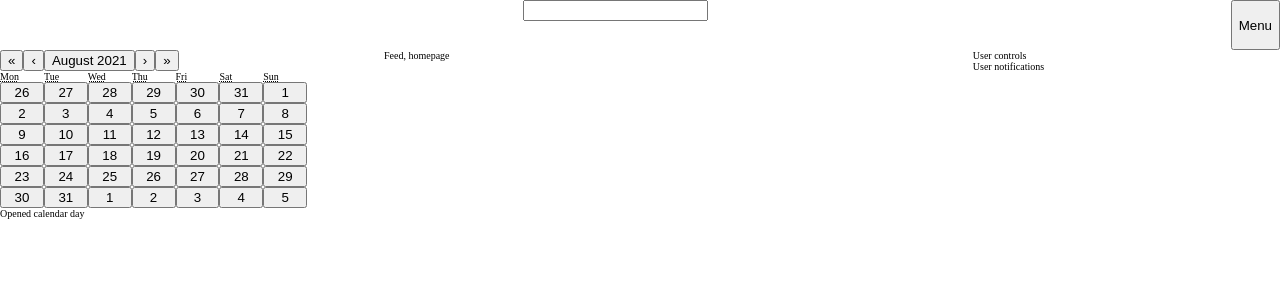
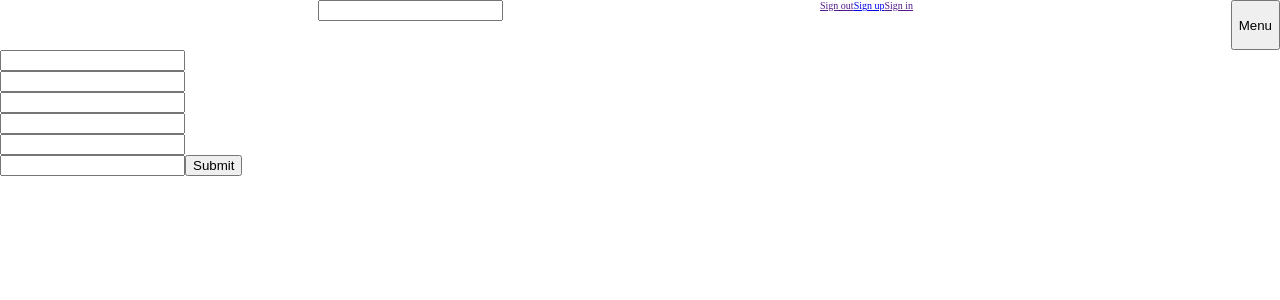
Before and after one commit to DownTown44/fitnet, a React (Create React App) app: page /signup in a window 1280 px wide. Shown: the top 300 px of the page. Built offline with nearby package versions, Linux system fonts and the light colour scheme.

Commit message:
V1_7 Basic signup form, Routing added

```diff
--- a/package.json
+++ b/package.json
@@ -3,6 +3,7 @@
   "version": "0.1.0",
   "private": true,
   "dependencies": {
+    "@auth0/auth0-react": "^1.6.0",
     "@testing-library/jest-dom": "^5.14.1",
     "@testing-library/react": "^11.2.7",
     "@testing-library/user-event": "^12.8.3",
@@ -18,9 +19,11 @@
     "react-calendar": "^3.4.0",
     "react-dom": "^17.0.2",
     "react-icons": "^4.2.0",
+    "react-router-dom": "^5.2.0",
     "react-scripts": "4.0.3",
     "sequelize": "^6.6.5",
     "sequelize-auto": "^0.8.3",
+    "validator": "^13.6.0",
     "web-vitals": "^1.1.2"
   },
   "scripts": {
--- a/src/App.js
+++ b/src/App.js
@@ -1,18 +1,43 @@
+import React, { useEffect, useState } from 'react';
+import { Route, Switch, useLocation } from 'react-router-dom';
+
 import Layout from './hoc/Layout';
 import Feed from './containers/Feed';
+import SignUpForm from './components/Forms/SignUpForm';
 
 import './css/style.css';
 
 function App() {
+  // To get the current location
+  // We need it to change the layouts prop based on this
+  const location = useLocation();
+  const [ layoutShown, setLayoutShown ] = useState(true);
+
+  // This useEffect on specific locations changes the property of the layout
+  // ex. in some locations the sidedrawers should not be mounted
+  useEffect(() => {
+    if (location.pathname === "/signup") {
+      setLayoutShown(false);
+    } else {
+      setLayoutShown(true);
+    }
+  }, [location]);
+
+  let routes = (
+    <Switch>
+      <Route path="/" exact>
+        <Feed />
+      </Route>
+      <Route path="/signup">
+        <SignUpForm/>
+      </Route>
+    </Switch>
+  );
+
   return (
-    <div className="App">
-      <Layout>
-        {/* TODO: The children will be dynamic, and will be changed with routing */}
-        <div className="content">
-          <Feed/>
-        </div>
-      </Layout>
-    </div>
+    <Layout isShown={layoutShown}>
+      {routes}
+    </Layout>
   );
 }
 
--- /dev/null
+++ b/src/components/Forms/FormHandler.jsx
@@ -0,0 +1 @@
+// TODO: wrapper component for forms to change registration form (user, sport facility)
--- /dev/null
+++ b/src/components/Forms/SignUpForm.jsx
@@ -0,0 +1,48 @@
+import React, { useState } from 'react';
+
+import Input from '../UI/Input';
+import Button from '../UI/Button';
+
+const SignUpForm = () => {
+  const [signUpData, setSignUpData] = useState(
+    {
+      email: '',
+      firstName: '',
+      lastName: '',
+      phoneNumber: '',
+      password: '',
+      repeatedPassword: '',
+
+    }
+  );
+
+  const handleChange = (event, stateName) => {
+    setSignUpData((prevState) => {
+      return {
+        ...prevState,
+        [stateName]: event.target.value
+      };
+    });
+  };
+
+  const onSubmit = (event) => {
+    event.preventDefault();
+    console.log(signUpData);
+  };
+
+  return (
+    <div>
+      <form>
+        <Input type="email" onChange={event => handleChange(event, 'email')} value={signUpData.email} />
+        <Input type="text" onChange={event => handleChange(event, 'firstName')} value={signUpData.firstName} />
+        <Input type="text" onChange={event => handleChange(event, 'lastName')} value={signUpData.lastName} />
+        <Input type="text" onChange={event => handleChange(event, 'phoneNumber')} value={signUpData.phoneNumber} />
+        <Input type="password" onChange={event => handleChange(event, 'password')} value={signUpData.password} />
+        <Input type="password" onChange={event => handleChange(event, 'repeatedPassword')} value={signUpData.repeatedPassword} />
+        <Button onClick={(event) => onSubmit(event)}>Submit</Button>
+      </form>
+    </div>
+  );
+}
+
+export default SignUpForm;
--- /dev/null
+++ b/src/components/Header/AuthNav.jsx
@@ -0,0 +1,17 @@
+import React from 'react';
+import { Link } from 'react-router-dom'
+
+// TODO: with useEffect check token and set state accordingly
+// (if the user is signed in then switch it to true)
+
+const AuthNav = () => {
+  return (
+    <div>
+      <Link>Sign out</Link>
+      <Link to="/signup">Sign up</Link>
+      <Link>Sign in</Link>
+    </div>
+  );
+}
+
+export default AuthNav;
--- a/src/components/Header.jsx
+++ b/src/components/Header/Header.jsx
@@ -1,14 +1,18 @@
 import React from 'react';
 import PropTypes from 'prop-types';
-import Logo from './Logo';
-import SearchBar from './SearchBar';
-import Button from './UI/Button';
+
+import Logo from '../Logo';
+import SearchBar from '../SearchBar';
+import Button from '../UI/Button';
+import AuthNav from './AuthNav';
 
 const Header = (props) => {
   return (
     <div className="header">
       <Logo src={props.logoSrc} alt={props.logoAlt} onClick={props.logoOnClick} />
       <SearchBar />
+      {/* TODO: Load buttons based on isAuthenticated */}
+      <AuthNav />
       <Button onClick={props.buttonOnClick}>Menu</Button>
     </div>
   );
--- a/src/components/SearchBar.jsx
+++ b/src/components/SearchBar.jsx
@@ -6,7 +6,7 @@ const SearchBar = () => {
 
   return (
     <div className="search-bar">
-      <Input type="text" onChange={e => setText(e.target.value)} />
+      <Input type="text" onChange={e => setText(e.target.value)} value={text} />
     </div>
   );
 };
--- a/src/components/UI/Input.jsx
+++ b/src/components/UI/Input.jsx
@@ -18,7 +18,7 @@ Input.propTypes = {
   type: PropTypes.string.isRequired,
   onChange: PropTypes.func.isRequired,
   onKeyPress: PropTypes.func,
-  value: PropTypes.string,
+  value: PropTypes.string.isRequired,
   placeholder: PropTypes.string,
   autoFocus: PropTypes.bool,
   isDisabled: PropTypes.bool
--- a/src/containers/Feed.jsx
+++ b/src/containers/Feed.jsx
@@ -2,7 +2,7 @@ import React from 'react';
 
 const Feed = (props) => {
   return (
-    <div className="feed">
+    <div className="feed content">
       Feed, homepage
     </div>
   );
--- a/src/hoc/Layout.jsx
+++ b/src/hoc/Layout.jsx
@@ -1,4 +1,6 @@
-import Header from '../components/Header';
+import PropTypes from 'prop-types';
+
+import Header from '../components/Header/Header';
 import CalendarMenu from '../containers/CalendarMenu';
 import UserControls from '../containers/UserControls';
 
@@ -6,11 +8,19 @@ const Layout = (props) => {
   return (
     <div className="layout">
       <Header/>
-      <CalendarMenu/>
+      {props.isShown && <CalendarMenu/>}
       {props.children}
-      <UserControls/>
+      {props.isShown && <UserControls/>}
     </div>
   );
 }
 
+Layout.propTypes = {
+  isShown: PropTypes.bool
+}
+
+Layout.defaultProps = {
+  isShown: true
+}
+
 export default Layout;
--- a/src/index.js
+++ b/src/index.js
@@ -1,10 +1,12 @@
 import React from 'react';
 import ReactDOM from 'react-dom';
+import { BrowserRouter } from 'react-router-dom';
+
 import App from './App';
 
 ReactDOM.render(
-  <>
+  <BrowserRouter>
     <App />
-  </>,
+  </BrowserRouter>,
   document.getElementById('root')
 );
```
Also changed, not shown: src/sass/layout/_content.scss (line endings or trailing spaces), 1 other file (tests, documents, lock files or other folders).
